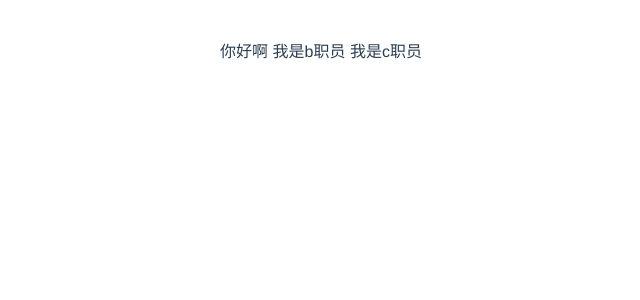
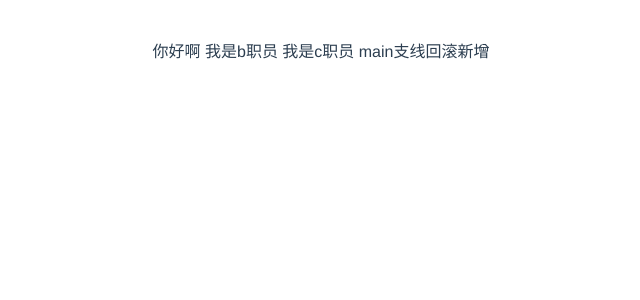
Before and after one commit to abilityRabbit/gitDome, a Vue app: page / in a window 1280 px wide. Shown: the top 300 px of the page, without its empty margins (319-959 px from the left). Built offline with nearby package versions, Linux system fonts and the light colour scheme.

Commit message:
main支线回滚新增

```diff
--- a/src/App.vue
+++ b/src/App.vue
@@ -3,6 +3,7 @@
     你好啊
     我是b职员
     我是c职员
+    main支线回滚新增
   </nav>
   <!-- <router-view/> -->
 </template>
```
